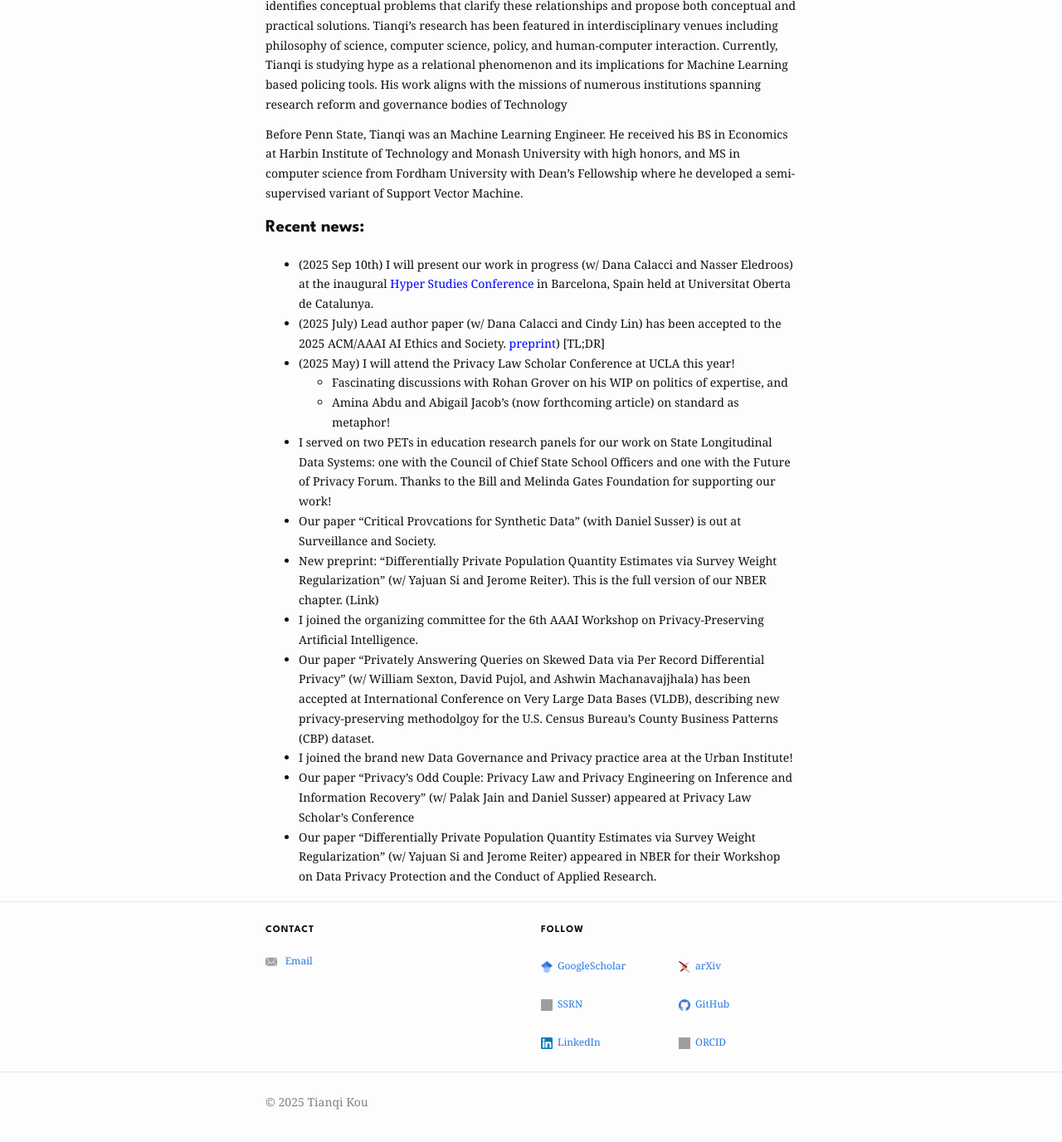
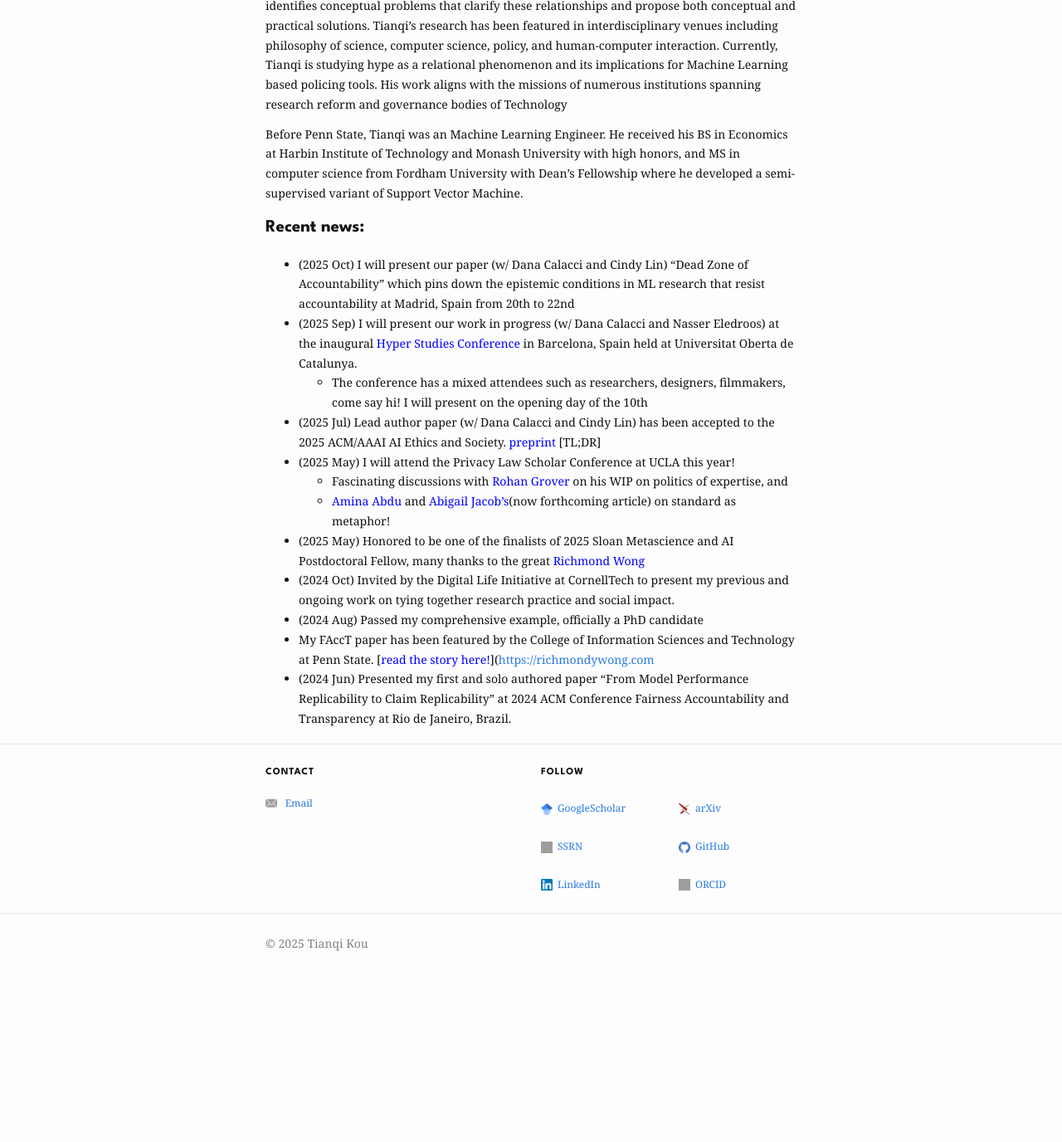
Before and after one commit to koutianqi/koutianqi.github.io, a Jekyll site: the page built from index.markdown, in a window 1280 px wide and 1400 px high, scrolled down 631 px. Shown: the top 1376 px of the window at 83% size. Built offline with Jekyll 4.4.1, drawn with Linux system fonts in a browser that asks for light colours; after the commit the page ends 1840 px from its top, so only the background shows below that; grey boxes are pictures that could not be loaded.

Commit message:
Update index.markdown

```diff
--- a/index.markdown
+++ b/index.markdown
@@ -28,16 +28,15 @@ Before Penn State, Tianqi was an Machine Learning Engineer. He received his BS i
 
 ## Recent news:
 
-- (2025 Sep 10th) I will present our work in progress (w/ Dana Calacci and Nasser Eledroos) at the inaugural [<span style="color:blue">Hyper Studies Conference </span>](https://hypestudies.org) in Barcelona, Spain held at  Universitat Oberta de Catalunya.
-- (2025 July) Lead author paper (w/ Dana Calacci and Cindy Lin) has been accepted to the 2025 ACM/AAAI AI Ethics and Society. [<span style="color:blue">preprint</span>](https://arxiv.org/abs/2508.08739)) [TL;DR]
+- (2025 Oct) I will present our paper (w/ Dana Calacci and Cindy Lin) "Dead Zone of Accountability" which pins down the epistemic conditions in ML research that resist accountability at Madrid, Spain from 20th to 22nd
+- (2025 Sep) I will present our work in progress (w/ Dana Calacci and Nasser Eledroos) at the inaugural [<span style="color:blue">Hyper Studies Conference </span>](https://hypestudies.org) in Barcelona, Spain held at  Universitat Oberta de Catalunya.
+  - The conference has a mixed attendees such as researchers, designers, filmmakers, come say hi! I will present on the opening day of the 10th
+- (2025 Jul) Lead author paper (w/ Dana Calacci and Cindy Lin) has been accepted to the 2025 ACM/AAAI AI Ethics and Society. [<span style="color:blue">preprint</span>](https://arxiv.org/abs/2508.08739) [TL;DR]
 - (2025 May) I will attend the Privacy Law Scholar Conference at UCLA this year!
-  - Fascinating discussions with Rohan Grover on his WIP on politics of expertise, and
-  - Amina Abdu and Abigail Jacob's (now forthcoming article) on standard as metaphor!
-- I served on two PETs in education research panels for our work on State Longitudinal Data Systems: one with the Council of Chief State School Officers and one with the Future of Privacy Forum. Thanks to the Bill and Melinda Gates Foundation for supporting our work!
-- Our paper “Critical Provcations for Synthetic Data” (with Daniel Susser) is out at Surveillance and Society.
-- New preprint: “Differentially Private Population Quantity Estimates via Survey Weight Regularization” (w/ Yajuan Si and Jerome Reiter). This is the full version of our NBER chapter. (Link)
-- I joined the organizing committee for the 6th AAAI Workshop on Privacy-Preserving Artificial Intelligence.
-- Our paper “Privately Answering Queries on Skewed Data via Per Record Differential Privacy” (w/ William Sexton, David Pujol, and Ashwin Machanavajjhala) has been accepted at International Conference on Very Large Data Bases (VLDB), describing new privacy-preserving methodolgoy for the U.S. Census Bureau’s County Business Patterns (CBP) dataset.
-- I joined the brand new Data Governance and Privacy practice area at the Urban Institute!
-- Our paper “Privacy’s Odd Couple: Privacy Law and Privacy Engineering on Inference and Information Recovery” (w/ Palak Jain and Daniel Susser) appeared at Privacy Law Scholar’s Conference
-- Our paper “Differentially Private Population Quantity Estimates via Survey Weight Regularization” (w/ Yajuan Si and Jerome Reiter) appeared in NBER for their Workshop on Data Privacy Protection and the Conduct of Applied Research.
+  - Fascinating discussions with [<span style="color:blue">Rohan Grover</span>](https://www.rohangrover.org) on his WIP on politics of expertise, and
+  - [<span style="color:blue">Amina Abdu</span>](https://aminaxabdu.github.io) and [<span style="color:blue">Abigail Jacob's</span>](https://azjacobs.com)(now forthcoming article) on standard as metaphor!
+- (2025 May) Honored to be one of the finalists of 2025 Sloan Metascience and AI Postdoctoral Fellow, many thanks to the great [<span style="color:blue">Richmond Wong</span>](https://richmondywong.com)
+- (2024 Oct) Invited by the Digital Life Initiative at CornellTech to present my previous and ongoing work on tying together research practice and social impact.
+- (2024 Aug) Passed my comprehensive example, officially a PhD candidate
+- My FAccT paper has been featured by the College of Information Sciences and Technology at Penn State.  [<span style="color:blue">read the story here!</span>]([https://richmondywong.com](https://ist.psu.edu/news/claim-replicability-may-help-prevent-harms-caused-by-ml)
+- (2024 Jun) Presented my first and solo authored paper "From Model Performance Replicability to Claim Replicability" at 2024 ACM Conference Fairness Accountability and Transparency at Rio de Janeiro, Brazil.
```
